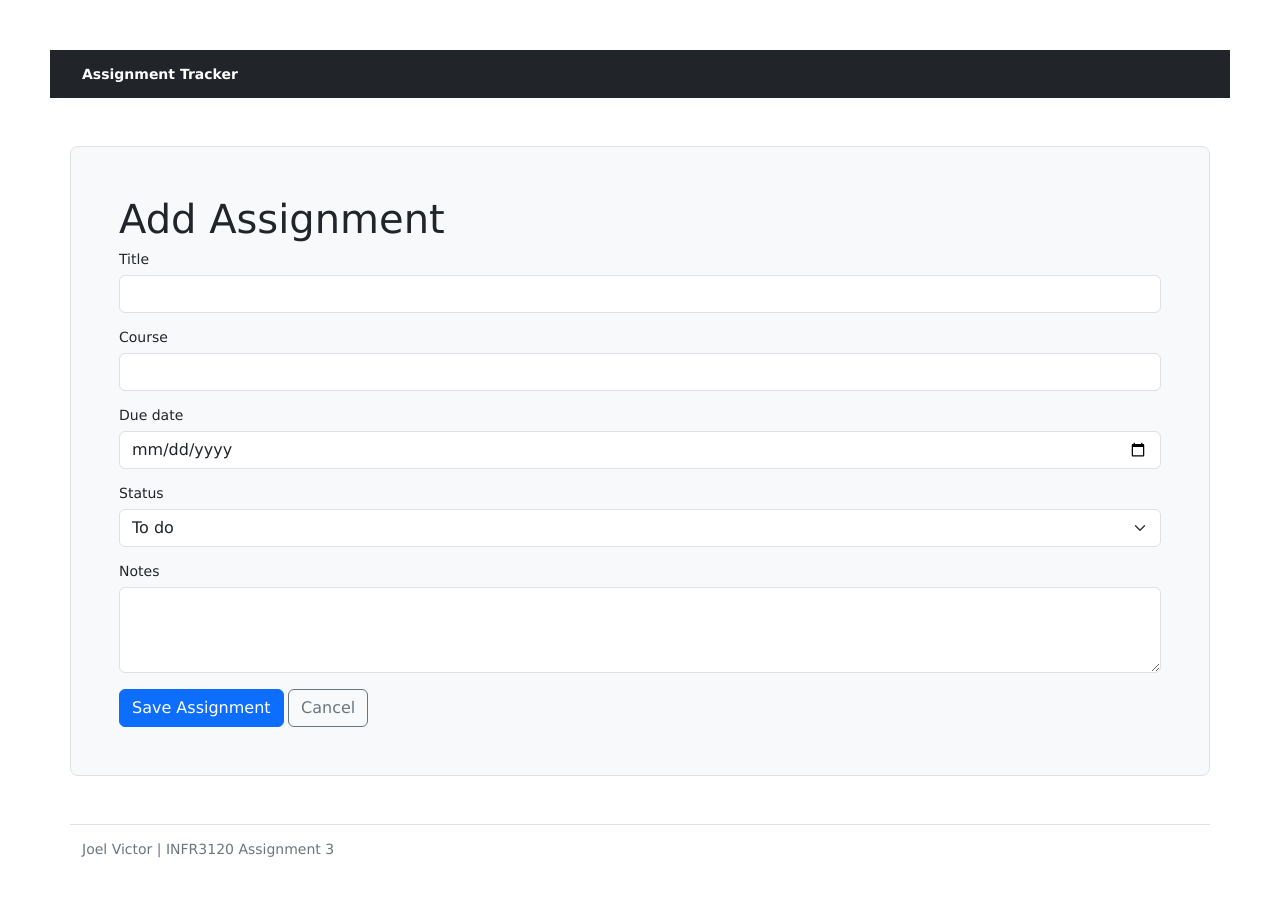
After one commit to joelvictor-ctrl/assignment-tracker, a Node server app: page /assignments/new in a window 1280 px wide. The commit adds this page. Run offline with Node 20, Linux system fonts and the light colour scheme; some libraries are stand-ins or nearby versions.

Commit message:
Complete MongoDB assignment CRUD with delete confirmation

```diff
--- a/app.js
+++ b/app.js
@@ -1,3 +1,7 @@
+require('dotenv').config();
+require('./config/database');
+
+
 var createError = require('http-errors');
 var express = require('express');
 var path = require('path');
--- /dev/null
+++ b/controllers/assignments.js
@@ -0,0 +1,122 @@
+const Assignment = require('../models/assignment');
+
+// Load assignments in due-date order and send them to the view.
+async function listAssignments(req, res, next) {
+  try {
+    const assignments = await Assignment.find().sort({ dueDate: 1 });
+    res.render('assignments', { assignments });
+  } catch (error) {
+    next(error);
+  }
+}
+
+// Open the Add Assignment form.
+function showNewAssignmentForm(req, res) {
+  res.render('new-assignment');
+}
+// Save the new assignment and return to the list.
+async function createAssignment(req, res, next) {
+  try {
+    await Assignment.create({
+      title: req.body.title,
+      course: req.body.course,
+      dueDate: req.body.dueDate,
+      status: req.body.status,
+      notes: req.body.notes
+    });
+
+    res.redirect('/assignments');
+  } catch (error) {
+    if (error.name === 'ValidationError') {
+      return res.status(400).send('Enter a valid title, course, due date, and status.');
+    }
+
+    next(error);
+  }
+}
+// Load the selected assignment into the edit form.
+async function showEditAssignmentForm(req, res, next) {
+  try {
+    const assignment = await Assignment.findById(req.params.id);
+
+    if (!assignment) {
+      return res.status(404).send('Assignment not found.');
+    }
+
+    res.render('edit-assignment', { assignment });
+  } catch (error) {
+    if (error.name === 'CastError') {
+      return res.status(400).send('Invalid assignment ID.');
+    }
+
+    next(error);
+  }
+}
+
+// Save changes to the selected assignment.
+async function updateAssignment(req, res, next) {
+  try {
+    const assignment = await Assignment.findById(req.params.id);
+
+    if (!assignment) {
+      return res.status(404).send('Assignment not found.');
+    }
+
+    assignment.title = req.body.title;
+    assignment.course = req.body.course;
+    assignment.dueDate = req.body.dueDate;
+    assignment.status = req.body.status;
+    assignment.notes = req.body.notes;
+
+    await assignment.save();
+    res.redirect('/assignments');
+  } catch (error) {
+    if (error.name === 'CastError' || error.name === 'ValidationError') {
+      return res.status(400).send('Check the assignment ID and form values.');
+    }
+
+    next(error);
+  }
+}
+// Load the assignment and show the confirmation page.
+async function showDeleteAssignmentForm(req, res, next) {
+  try {
+    const assignment = await Assignment.findById(req.params.id);
+    if (!assignment) {
+      return res.status(404).send('Assignment not found.');
+    }
+
+    res.render('delete-assignment', { assignment });
+  } catch (error) {
+    if (error.name === 'CastError') {
+      return res.status(400).send('Invalid assignment ID.');
+    }
+    next(error);
+  }
+}
+
+// Remove the selected assignment when the confirmation form is submitted.
+async function deleteAssignment(req, res, next) {
+  try {
+    const assignment = await Assignment.findByIdAndDelete(req.params.id);
+    if (!assignment) {
+      return res.status(404).send('Assignment not found.');
+    }
+
+    res.redirect('/assignments');
+  } catch (error) {
+    if (error.name === 'CastError') {
+      return res.status(400).send('Invalid assignment ID.');
+    }
+    next(error);
+  }
+}
+module.exports = {
+  listAssignments,
+  showNewAssignmentForm,
+  createAssignment,
+  showEditAssignmentForm,
+  updateAssignment,
+  showDeleteAssignmentForm,
+  deleteAssignment
+};
--- a/package.json
+++ b/package.json
@@ -8,9 +8,11 @@
   "dependencies": {
     "cookie-parser": "~1.4.4",
     "debug": "~2.6.9",
+    "dotenv": "^18.0.10",
     "ejs": "~2.6.1",
     "express": "~4.16.1",
     "http-errors": "~1.6.3",
+    "mongoose": "^9.13.1",
     "morgan": "~1.9.1"
   }
 }
--- a/views/index.ejs
+++ b/views/index.ejs
@@ -13,6 +13,7 @@
 
 <main class="container my-5 p-4 p-md-5 bg-light rounded-3 border">    <h1>Assignment Tracker</h1>
     <p>Keep track of your course assignments, due dates, and progress in one place.</p>
+    <a href="/assignments" class="btn btn-primary">View Assignments</a>
   </main>
 
   <%- include('partials/footer') %>
--- /dev/null
+++ b/views/new-assignment.ejs
@@ -0,0 +1,54 @@
+<!DOCTYPE html>
+<html lang="en">
+  <head>
+    <meta charset="UTF-8">
+    <meta name="viewport" content="width=device-width, initial-scale=1">
+    <title>Add Assignment | Assignment Tracker</title>
+    <!-- Bootstrap 5.3.9 via jsDelivr. Source: https://getbootstrap.com/docs/5.3/getting-started/introduction/ -->
+<link rel="stylesheet" href="https://cdn.jsdelivr.net/npm/bootstrap@5.3.9/dist/css/bootstrap.min.css">
+    <link rel="stylesheet" href="/stylesheets/style.css">
+  </head>
+  <body>
+  <%- include('partials/header') %>
+
+<main class="container my-5 p-4 p-md-5 bg-light rounded-3 border">
+  <h1>Add Assignment</h1>
+
+<form action="/assignments" method="POST">
+  <div class="mb-3">
+    <label for="title" class="form-label">Title</label>
+    <input id="title" name="title" type="text" class="form-control" required>
+  </div>
+
+  <div class="mb-3">
+    <label for="course" class="form-label">Course</label>
+    <input id="course" name="course" type="text" class="form-control" required>
+  </div>
+
+  <div class="mb-3">
+    <label for="dueDate" class="form-label">Due date</label>
+    <input id="dueDate" name="dueDate" type="date" class="form-control" required>
+  </div>
+
+  <div class="mb-3">
+    <label for="status" class="form-label">Status</label>
+    <select id="status" name="status" class="form-select">
+      <option value="To do">To do</option>
+      <option value="In progress">In progress</option>
+      <option value="Done">Done</option>
+    </select>
+  </div>
+
+  <div class="mb-3">
+    <label for="notes" class="form-label">Notes</label>
+    <textarea id="notes" name="notes" class="form-control" rows="3"></textarea>
+  </div>
+
+  <button type="submit" class="btn btn-primary">Save Assignment</button>
+  <a href="/assignments" class="btn btn-outline-secondary">Cancel</a>
+</form>
+</main>
+
+  <%- include('partials/footer') %>
+</body>
+</html>
```
Also changed, not shown: config/database.js (added, +10 -0 lines), models/assignment.js (added, +16 -0 lines), routes/index.js (+9 -2 lines), views/assignments.ejs (added, +39 -0 lines), views/delete-assignment.ejs (added, +26 -0 lines), views/edit-assignment.ejs (added, +54 -0 lines), 1 other file.
